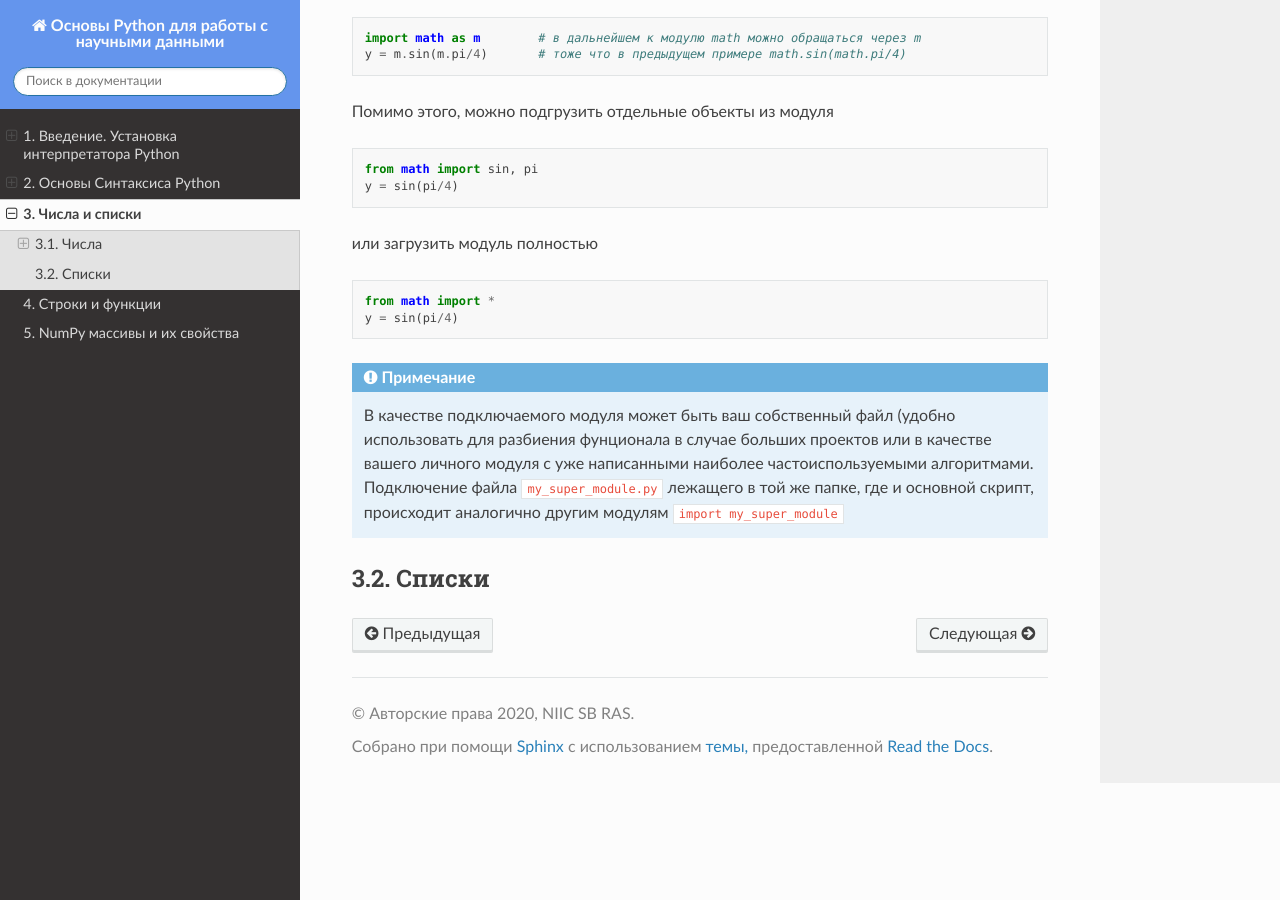
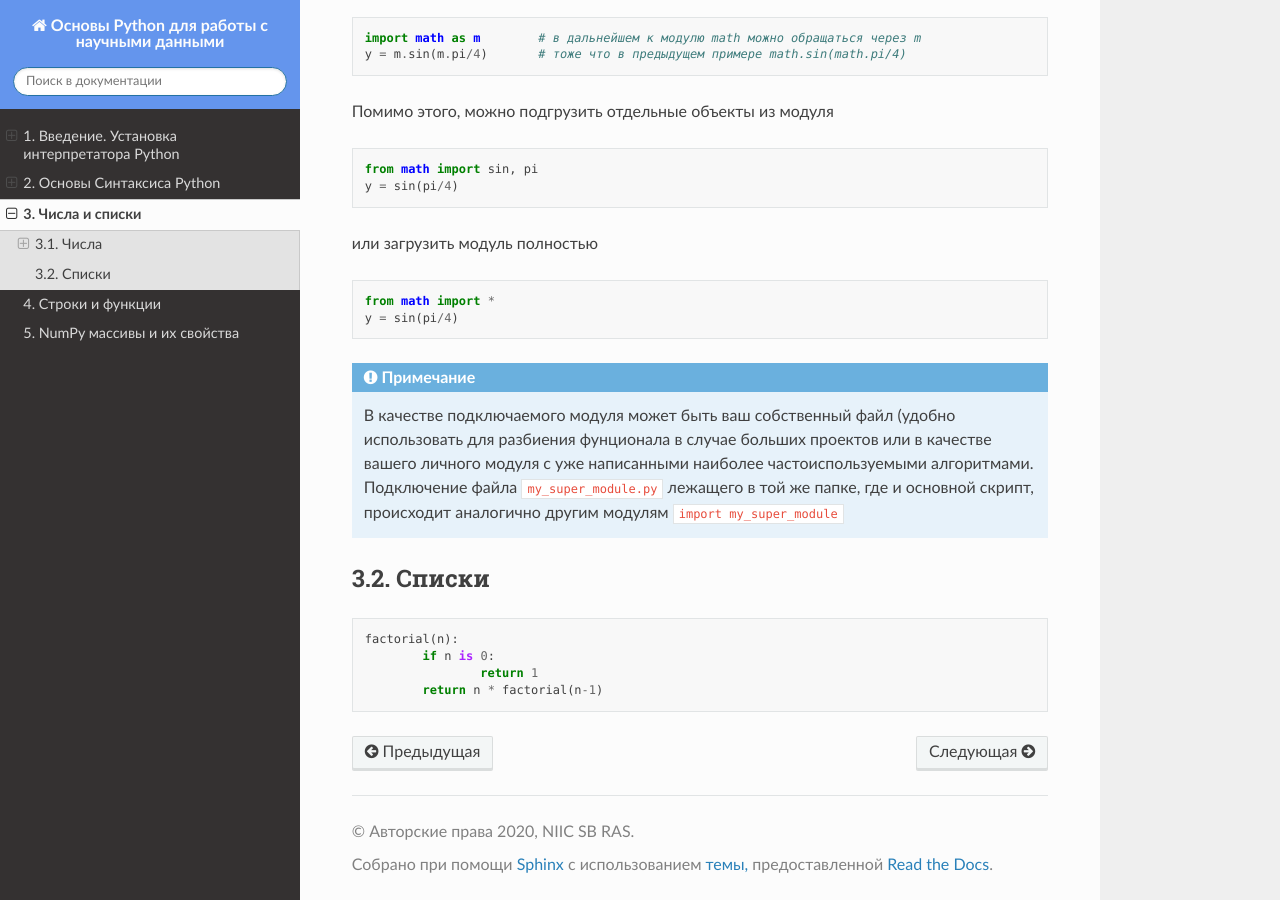
Before and after one commit to yamarus/PyForSci, a Sphinx documentation site: the page built from source/theme3.rst, in a window 1280 px wide and 900 px high, scrolled down 1218 px. Built offline with Sphinx 7.4.7 and the Read the Docs theme 2.0.0, drawn with Linux system fonts in a browser that asks for light colours.

Commit message:
add lecture1

```diff
--- a/source/theme1.rst
+++ b/source/theme1.rst
@@ -3,6 +3,8 @@
 =========================================
 Введение. Установка интерпретатора Python
 =========================================
+
+Презентация  `лекция №1 <../../source/lectures/theme1.pdf>`_
 
 О языке Python
 ==============
--- a/source/theme3.rst
+++ b/source/theme3.rst
@@ -54,3 +54,10 @@
 
 Списки
 =======
+
+.. code-block:: python
+
+    factorial(n):
+	    if n is 0:
+		    return 1
+	    return n * factorial(n-1)
```
Also changed, not shown: 11 other files.
